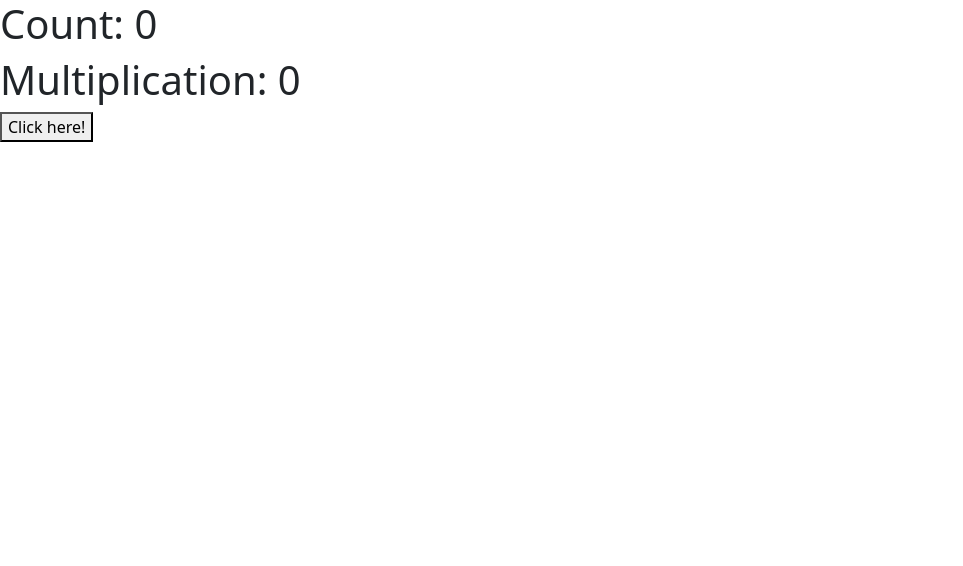
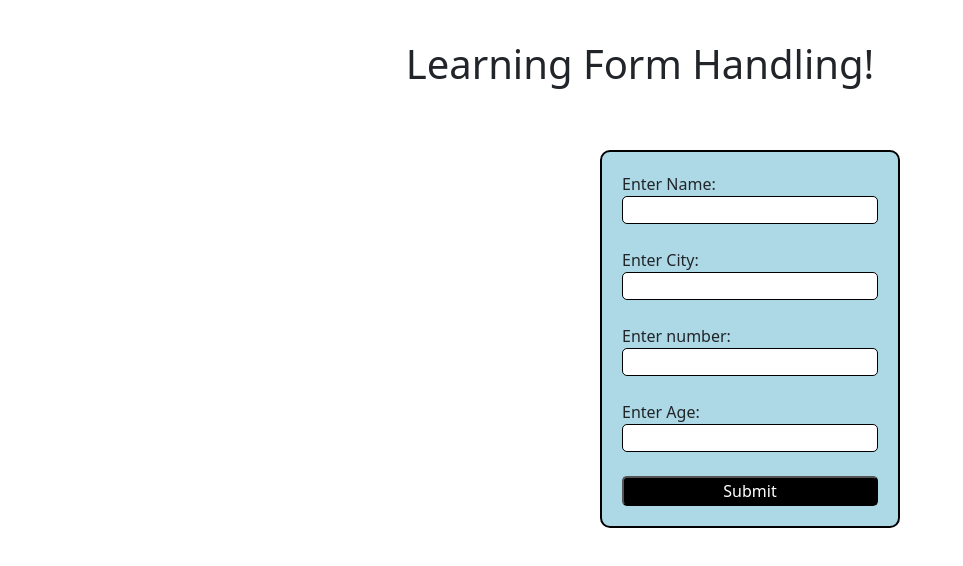
Before and after one commit to Ananya737/First-React-Repo, a React (Vite) app in the folder FirstReactProject/: page / in a window 1280 px wide. Shown: the top 566 px of the page, without its empty margins (0-963 px from the left). Built offline with nearby package versions, Linux system fonts and the light colour scheme.

Commit message:
Form Handling using useState

```diff
--- a/FirstReactProject/src/App.jsx
+++ b/FirstReactProject/src/App.jsx
@@ -274,27 +274,71 @@
 
 
 
+// import { useState,useEffect } from "react";
+
+// const App=()=>{
+
+//   const [cnt,setCnt]=useState(0);
+//   const [multi,setMulti]=useState(0);
+//   useEffect(()=>{
+
+//       setMulti(cnt*2)
+
+//   },[cnt])
+//   return(
+//     <>
+//   <h1>Count: {cnt}</h1>
+//   <h1>Multiplication: {multi}</h1>
+
+//   <button onClick={()=>{setCnt(cnt+1)}}>Click here!</button>
+
+//     </>
+
+//   )
+//     }
+
+// export default App;
+
+
+
+
+//-----------------------------------------------------------------Form handling---------------------------------------------------------------------------------------
+
+
+
 import { useState,useEffect } from "react";
 
 const App=()=>{
+    const [name,setName]=useState("");
+    const [city,setCity]=useState("");
+    const [number,setNumber]=useState();
+    const [age,setAge]=useState();
+return(
+<>
+<h1 style={{display:"flex",justifyContent:"center",marginTop:"40px"}}>Learning Form Handling!</h1>
 
-  const [cnt,setCnt]=useState(0);
-  const [multi,setMulti]=useState(0);
-  useEffect(()=>{
+<form style={{display:"flex",
+    flexDirection:"column",
+    width:"300px",
+    border:"2px solid black",
+    padding:"20px",
+    borderRadius:"10px",
+    position:"absolute",
+    left:"600px",
+    top:"150px",
+    backgroundColor:"lightBlue"
+    }}>
 
-      setMulti(cnt*2)
+    Enter Name: <input type="text" style={{border:"1px solid black",borderRadius:"5px"}} onChange={(e)=>{setName(e.target.value)}} value={name}/> <br />
+    Enter City: <input type="text" style={{border:"1px solid black",borderRadius:"5px"}} onChange={(e)=>{setCity(e.target.value)}} value={city}/> <br />
+    Enter number: <input type="number" style={{border:"1px solid black",borderRadius:"5px"}} onChange={(e)=>{setCity(e.target.value)}} value={number}/> <br />
+    Enter Age: <input type="number" style={{border:"1px solid black",borderRadius:"5px"}} onChange={(e)=>{setCity(e.target.value)}} value={age}/> <br />
+    <input type="submit" style={{backgroundColor:"black", color:"white",borderRadius:"5px"}} />
 
-  },[cnt])
-  return(
-    <>
-  <h1>Count: {cnt}</h1>
-  <h1>Multiplication: {multi}</h1>
+</form>
 
-  <button onClick={()=>{setCnt(cnt+1)}}>Click here!</button>
-
-    </>
-
-  )
+</>
+)
     }
 
 export default App;
```
